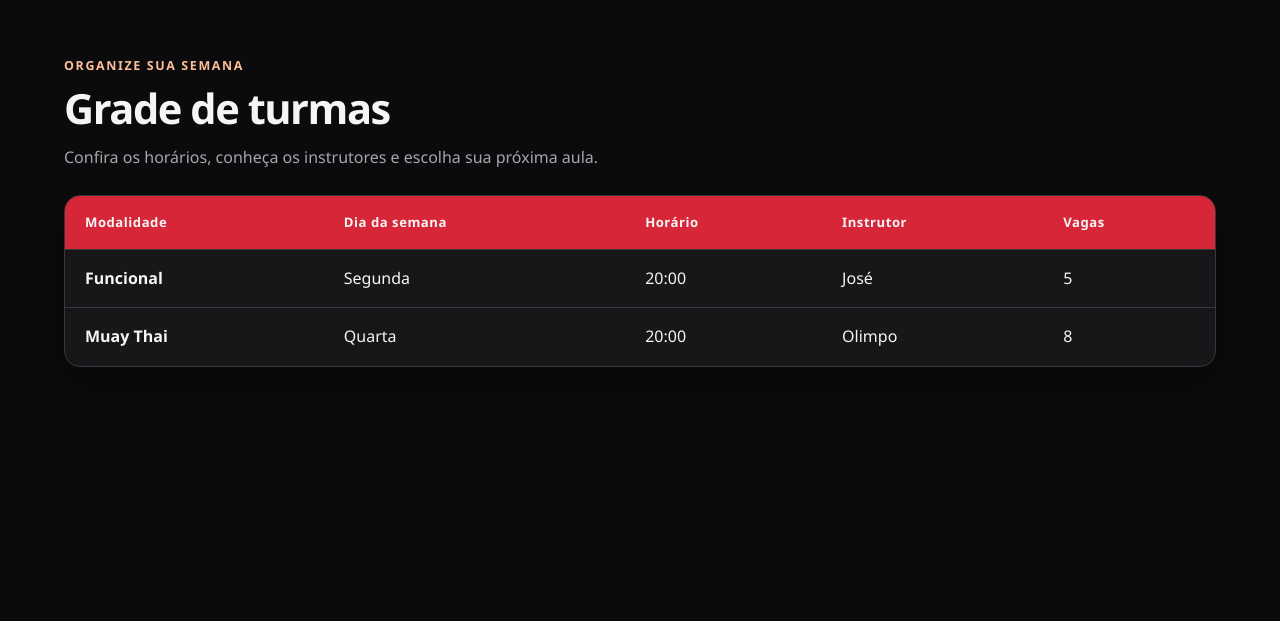
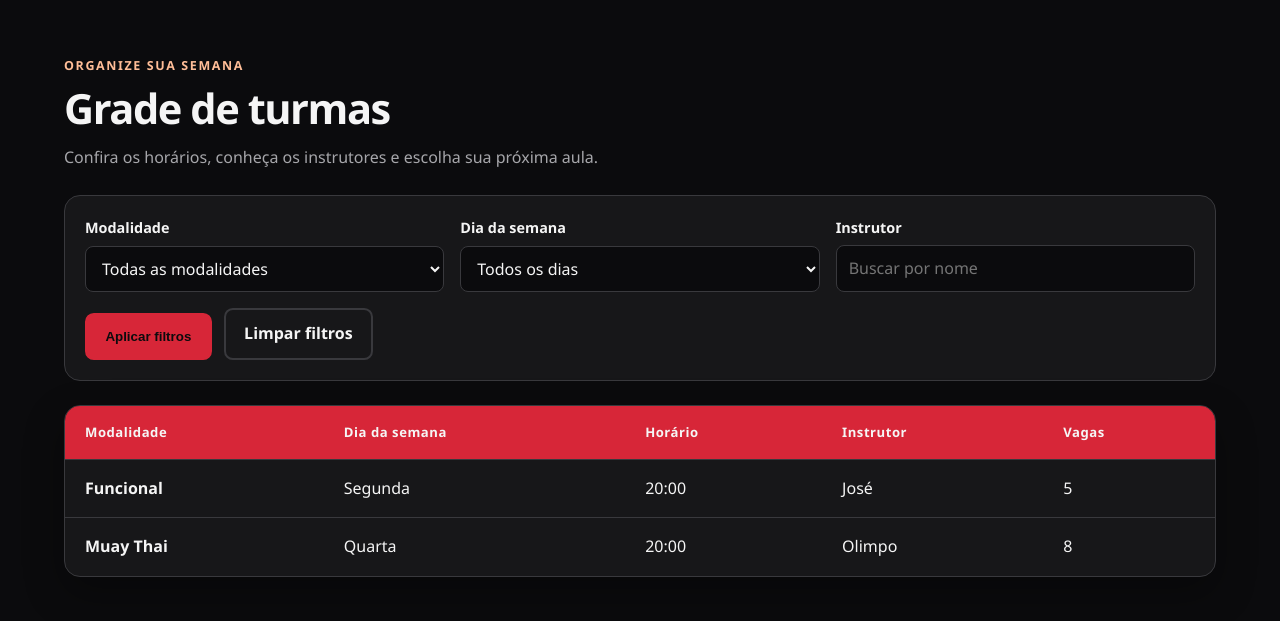
Before and after one commit to esdraspedrom-arch/ACADEMY, a Django app: page /turmas/ in a window 1280 px wide. Shown: the part 96-717 px from the top of the page. Run offline with Django 5.2, Linux system fonts and the light colour scheme; data comes from the database, SQL or seed files in the repository; both versions use the stored data as it was after the commit.

Commit message:
Filtros
Aplicamos filtros as turmas e modalidades, e também colocamos um atalho na página inicial que leva diretamente as turmas daquela modalidade.

```diff
--- a/AMOVE/static/AMOVE/css/style.css
+++ b/AMOVE/static/AMOVE/css/style.css
@@ -289,6 +289,19 @@ a:focus-visible,
     transform: scale(1.035);
 }
 
+.activity-card-link {
+    display: block;
+    height: 100%;
+    margin: 0 -1.4rem;
+    padding: 0 1.4rem 1.4rem;
+    color: inherit;
+    text-decoration: none;
+}
+
+.activity-card-link:focus-visible {
+    outline-offset: -4px;
+}
+
 .activity-image-placeholder {
     display: flex;
     width: 100%;
@@ -336,6 +349,67 @@ a:focus-visible,
 
 .schedule-section {
     padding-top: 3.5rem;
+}
+
+.schedule-filters {
+    display: grid;
+    grid-template-columns: repeat(3, minmax(0, 1fr));
+    gap: 1rem;
+    margin-bottom: 1.5rem;
+    padding: 1.25rem;
+    border: 1px solid var(--color-border);
+    border-radius: var(--radius);
+    background: var(--color-surface);
+}
+
+.filter-field {
+    display: grid;
+    min-width: 0;
+    gap: 0.4rem;
+}
+
+.filter-field label {
+    color: var(--color-text);
+    font-size: 0.9rem;
+    font-weight: 700;
+}
+
+.filter-field select,
+.filter-field input {
+    width: 100%;
+    min-height: 2.8rem;
+    padding: 0.6rem 0.75rem;
+    border: 1px solid var(--color-border);
+    border-radius: 0.5rem;
+    background: var(--color-background);
+    color: var(--color-text);
+    font: inherit;
+}
+
+.filter-field select:focus-visible,
+.filter-field input:focus-visible {
+    outline: 3px solid var(--color-highlight);
+    outline-offset: 2px;
+}
+
+.filter-actions {
+    display: flex;
+    flex-wrap: wrap;
+    align-items: end;
+    gap: 0.75rem;
+    grid-column: 1 / -1;
+}
+
+.button-secondary {
+    border-color: var(--color-border);
+    background: transparent;
+    color: var(--color-text);
+}
+
+.button-secondary:hover {
+    border-color: var(--color-accent);
+    background: var(--color-accent);
+    color: var(--color-text);
 }
 
 .table-wrapper {
@@ -438,6 +512,10 @@ a:focus-visible,
         grid-template-columns: repeat(2, minmax(0, 1fr));
     }
 
+    .schedule-filters {
+        grid-template-columns: repeat(2, minmax(0, 1fr));
+    }
+
     .schedule-table {
         min-width: 38rem;
     }
@@ -451,6 +529,20 @@ a:focus-visible,
     .contact-card,
     .card-grid {
         grid-template-columns: 1fr;
+    }
+
+    .schedule-filters {
+        grid-template-columns: 1fr;
+        padding: 1rem;
+    }
+
+    .filter-actions {
+        flex-direction: column;
+        align-items: stretch;
+    }
+
+    .filter-actions .button {
+        width: 100%;
     }
 
     .schedule-table {
--- a/AMOVE/templates/AMOVE/inicio.html
+++ b/AMOVE/templates/AMOVE/inicio.html
@@ -39,6 +39,11 @@
         <div class="card-grid">
             {% for card in modalidades %}
                 <article class="activity-card">
+                    <a
+                        class="activity-card-link"
+                        href="{% url 'AMOVE:lista_turmas' %}?modalidade={{ card.modalidade.pk }}"
+                        aria-label="Ver turmas de {{ card.modalidade.nome }}"
+                    >
                         <div class="activity-image">
                             {% if card.imagem %}
                                 <img
@@ -61,6 +66,7 @@
                         <span class="card-number" aria-hidden="true">{{ forloop.counter|stringformat:"02d" }}</span>
                         <h3>{{ card.modalidade.nome }}</h3>
                         <p>{{ card.modalidade.descricao|default:"Descrição não informada." }}</p>
+                    </a>
                 </article>
             {% empty %}
                 <p class="empty-state">Nenhuma modalidade ativa no momento.</p>
--- a/AMOVE/templates/AMOVE/turmas.html
+++ b/AMOVE/templates/AMOVE/turmas.html
@@ -9,6 +9,47 @@
             <h1 id="turmas-titulo">Grade de turmas</h1>
             <p class="section-intro">Confira os horários, conheça os instrutores e escolha sua próxima aula.</p>
         </div>
+        <form class="schedule-filters" method="get" aria-label="Filtrar turmas">
+            <div class="filter-field">
+                <label for="filtro-modalidade">Modalidade</label>
+                <select id="filtro-modalidade" name="modalidade">
+                    <option value="">Todas as modalidades</option>
+                    {% for modalidade in modalidades %}
+                        <option
+                            value="{{ modalidade.pk }}"
+                            {% if filtros.modalidade == modalidade.pk|stringformat:"s" %}selected{% endif %}
+                        >
+                            {{ modalidade.nome }}
+                        </option>
+                    {% endfor %}
+                </select>
+            </div>
+            <div class="filter-field">
+                <label for="filtro-dia">Dia da semana</label>
+                <select id="filtro-dia" name="dia">
+                    <option value="">Todos os dias</option>
+                    {% for valor, rotulo in dias_da_semana %}
+                        <option value="{{ valor }}" {% if filtros.dia == valor %}selected{% endif %}>
+                            {{ rotulo }}
+                        </option>
+                    {% endfor %}
+                </select>
+            </div>
+            <div class="filter-field">
+                <label for="filtro-instrutor">Instrutor</label>
+                <input
+                    id="filtro-instrutor"
+                    name="instrutor"
+                    type="search"
+                    value="{{ filtros.instrutor }}"
+                    placeholder="Buscar por nome"
+                >
+            </div>
+            <div class="filter-actions">
+                <button class="button" type="submit">Aplicar filtros</button>
+                <a class="button button-secondary" href="{% url 'AMOVE:lista_turmas' %}">Limpar filtros</a>
+            </div>
+        </form>
         <div class="table-wrapper" role="region" aria-labelledby="turmas-titulo" tabindex="0">
             <table class="schedule-table">
                 <thead>
@@ -31,7 +72,13 @@
                         </tr>
                     {% empty %}
                         <tr>
-                            <td class="empty-table" colspan="5">Nenhuma turma cadastrada no momento.</td>
+                            <td class="empty-table" colspan="5">
+                                {% if filtros_aplicados %}
+                                    Nenhuma turma encontrada com os filtros selecionados.
+                                {% else %}
+                                    Nenhuma turma cadastrada no momento.
+                                {% endif %}
+                            </td>
                         </tr>
                     {% endfor %}
                 </tbody>
--- a/AMOVE/views.py
+++ b/AMOVE/views.py
@@ -54,6 +54,10 @@ def inicio(request):
 
 
 def lista_turmas(request):
+    modalidade_id = request.GET.get("modalidade", "").strip()
+    dia_semana = request.GET.get("dia", "").strip()
+    instrutor = request.GET.get("instrutor", "").strip()
+
     ordem_dias = Case(
         When(dia_semana="segunda", then=Value(1)),
         When(dia_semana="terca", then=Value(2)),
@@ -69,4 +73,37 @@ def lista_turmas(request):
         .annotate(_ordem_dia=ordem_dias)
         .order_by("_ordem_dia", "horario")
     )
-    return render(request, "AMOVE/turmas.html", {"turmas": turmas})
+
+    if modalidade_id:
+        try:
+            modalidade_id = int(modalidade_id)
+        except ValueError:
+            turmas = turmas.none()
+        else:
+            turmas = turmas.filter(modalidade_id=modalidade_id)
+
+    dias_validos = {valor for valor, _ in Turma.DIAS_DA_SEMANA}
+    if dia_semana:
+        if dia_semana in dias_validos:
+            turmas = turmas.filter(dia_semana=dia_semana)
+        else:
+            turmas = turmas.none()
+
+    if instrutor:
+        turmas = turmas.filter(instrutor__icontains=instrutor)
+
+    return render(
+        request,
+        "AMOVE/turmas.html",
+        {
+            "turmas": turmas,
+            "modalidades": Modalidade.objects.order_by("nome"),
+            "dias_da_semana": Turma.DIAS_DA_SEMANA,
+            "filtros": {
+                "modalidade": str(modalidade_id) if modalidade_id else "",
+                "dia": dia_semana,
+                "instrutor": instrutor,
+            },
+            "filtros_aplicados": bool(modalidade_id or dia_semana or instrutor),
+        },
+    )
--- /dev/null
+++ b/requeriments.txt
@@ -0,0 +1,4 @@
+asgiref==3.12.1
+Django==6.1.2
+sqlparse==0.6.0
+tzdata==2026.5
```
Also changed, not shown: AMOVE/admin.py (+19 -1 lines), AMOVE/tests.py (+185 -0 lines), db.sqlite3. Lines whose indentation alone changed are shown as unchanged.
